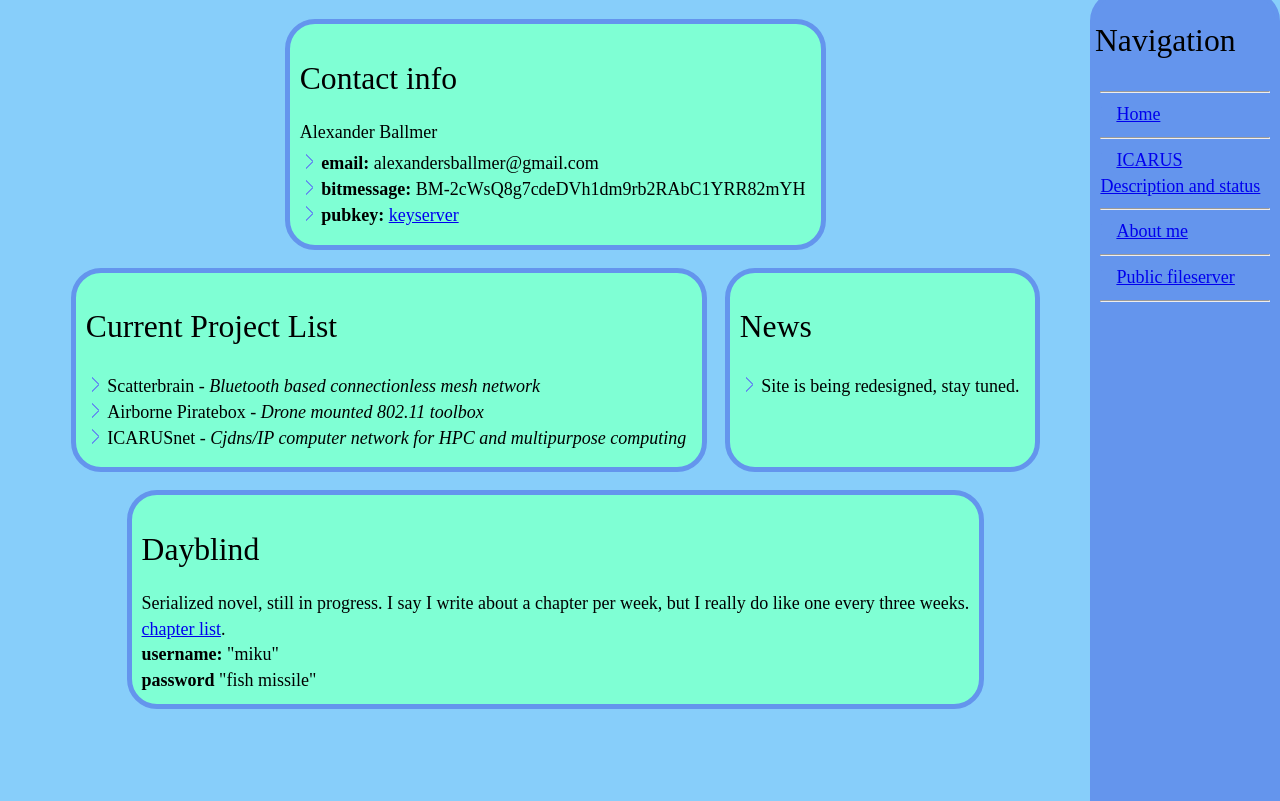
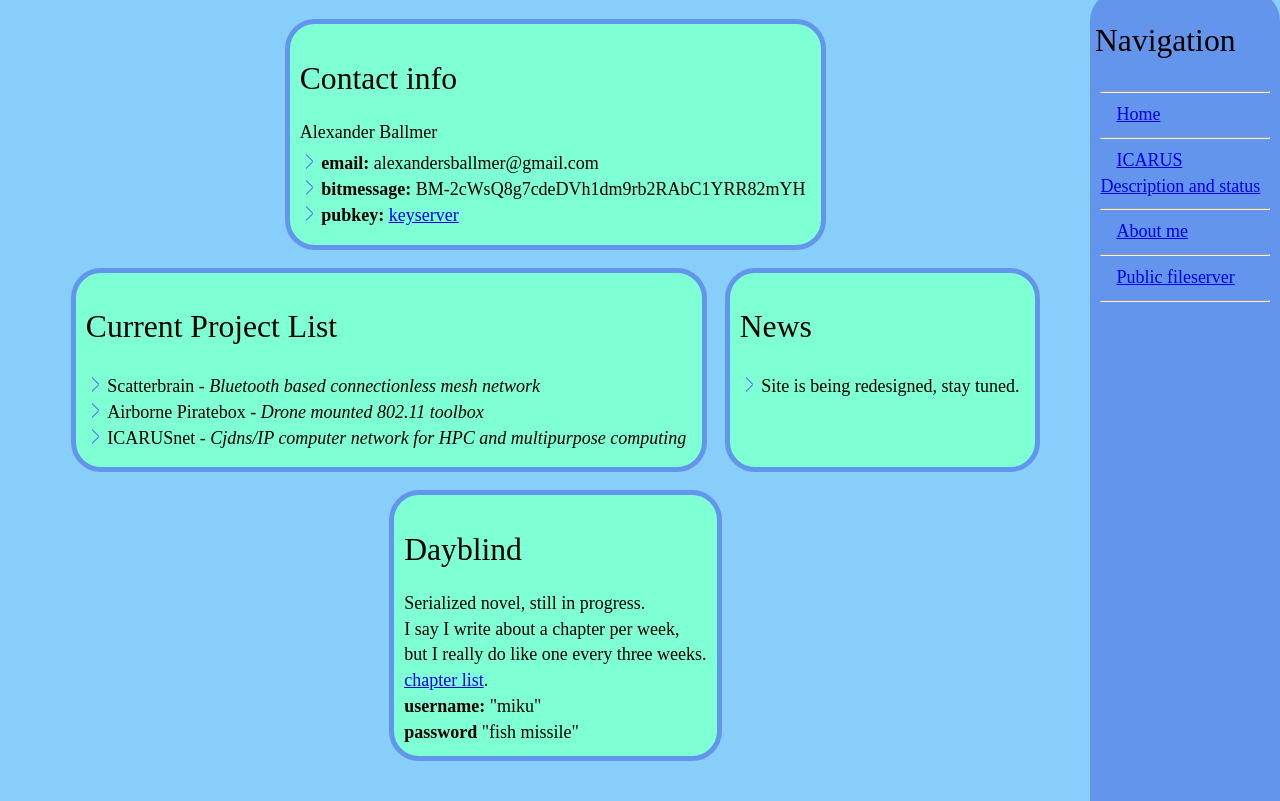
Before and after one commit to fmeef/Better-Ballmerlabs-Site, a plain HTML site: page index.html in a window 1280 px wide. Shown: the part 171-972 px from the top of the page. Drawn offline with Linux system fonts and the light colour scheme.

Commit message:
Fixed spacing

```diff
--- a/index.html
+++ b/index.html
@@ -69,7 +69,9 @@
 	</div>
 	<div id="maincol-item3" class="boxlist-box">
 	  <h2>Dayblind</h2>
-	  <p>Serialized novel, still in progress. I say I write about a chapter per week, but I really do like one every three weeks.</p>
+	  <p>Serialized novel, still in progress.</p>
+	  <p>I say I write about a chapter per week,</p>
+	  </p>but I really do like one every three weeks.</p>
 	  <p><a href="https://ballmerlabs.net/dayblind/">chapter
 	  list</a>. </p>
 	  <p><strong>username: </strong>"miku"</p>
```
